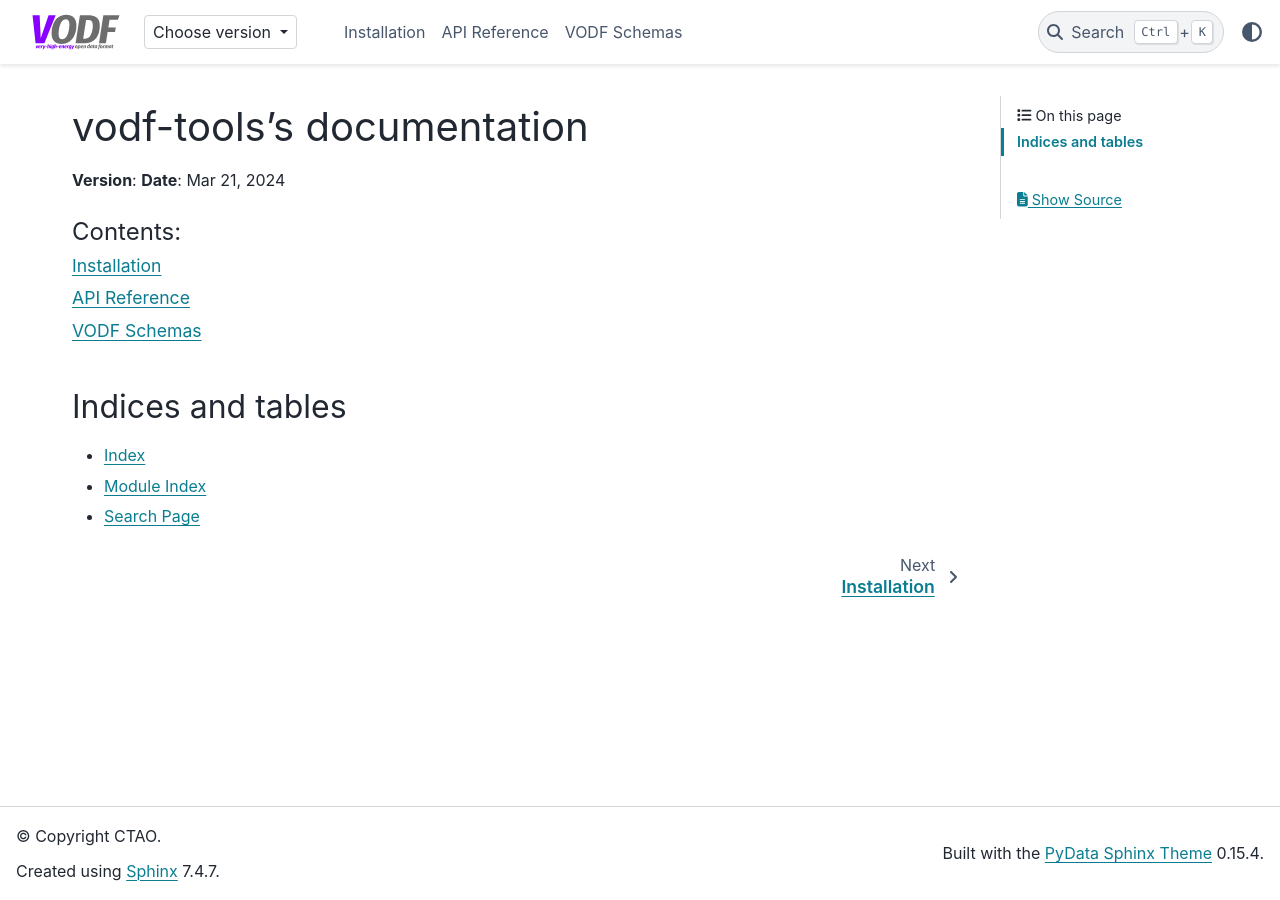
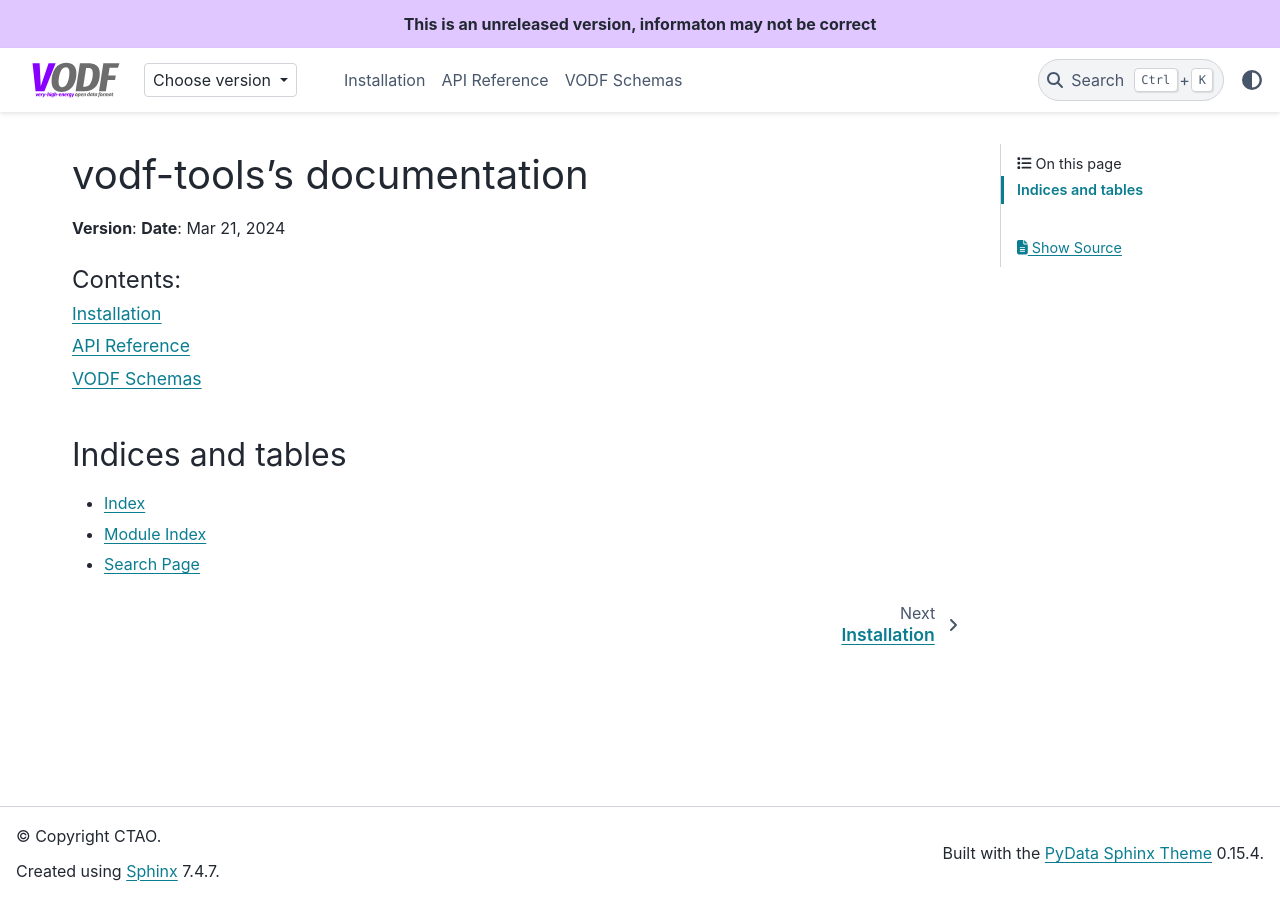
Before and after one commit to VODF/vodf-tools, a Sphinx documentation site: the page built from docs/index.rst, in a window 1280 px wide. Built offline with Sphinx 7.4.7 and the PyData theme 0.15.4, drawn with Linux system fonts in a browser that asks for light colours; the version number could not be read and is left out.

Commit message:
add "unreleased" announcement

```diff
--- a/docs/conf.py
+++ b/docs/conf.py
@@ -67,6 +67,7 @@ html_theme_options = dict(
         version_match="latest" if ".dev" in version else f"v{version}",
     ),
     navbar_start=["navbar-logo", "version-switcher"],
+    announcement="<p>This is an unreleased version, informaton may not be correct</p>",
 )
 
 # Add any paths that contain custom static files (such as style sheets) here,
```
